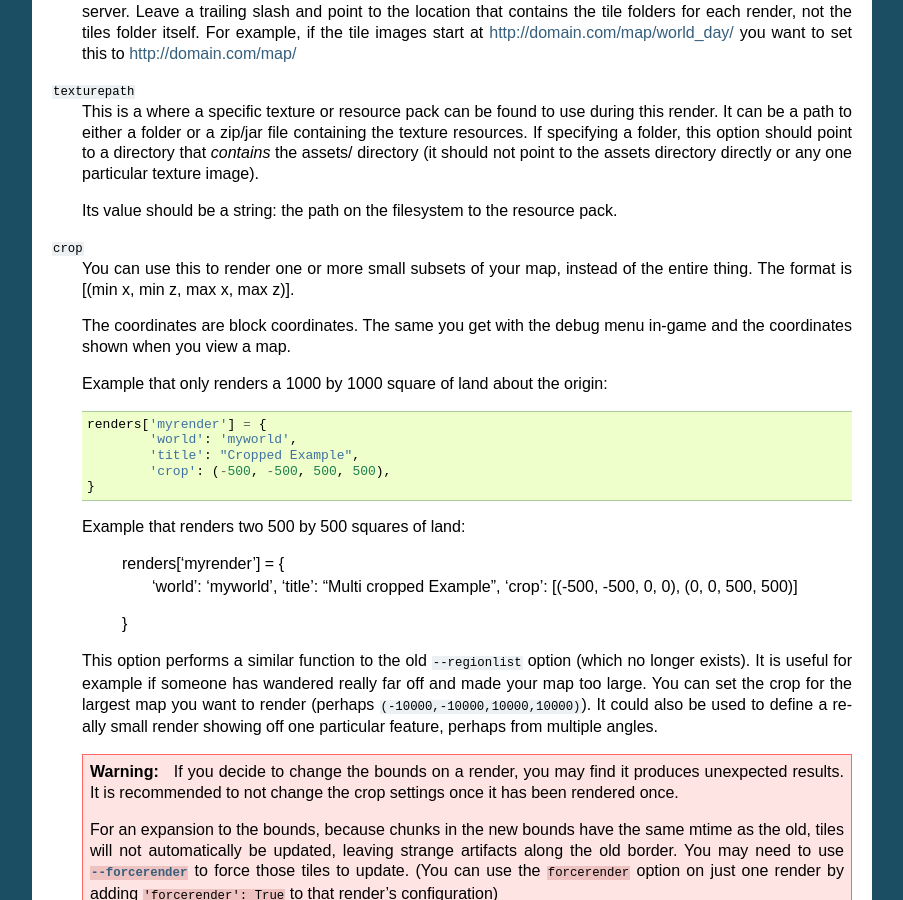
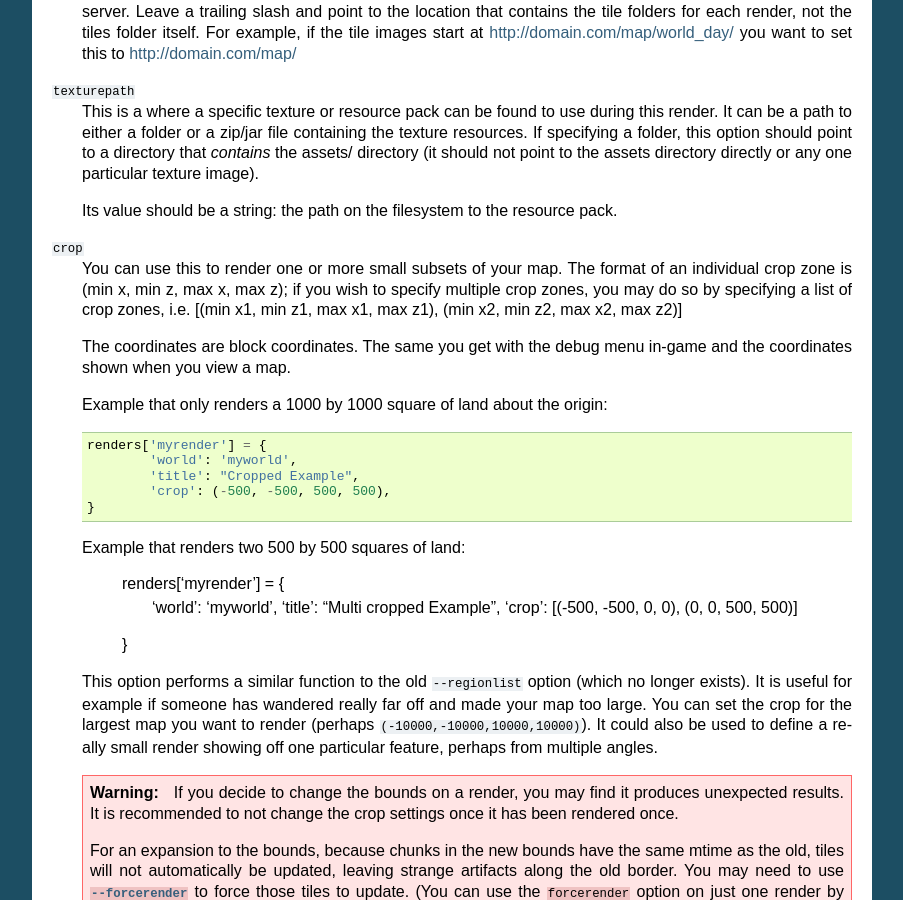
Before and after one commit to overviewer/Minecraft-Overviewer, a Sphinx documentation site: the page built from docs/config.rst, in a window 1280 px wide and 900 px high, scrolled down 10874 px. Shown: the whole window, without its empty margins (198-1101 px from the left). Built offline with Sphinx 7.4.7, drawn with Linux system fonts in a browser that asks for light colours.

Commit message:
Updated documentation and added an additional validation check for improperly formatted crop zones.

```diff
--- a/docs/config.rst
+++ b/docs/config.rst
@@ -709,8 +709,10 @@ values. The valid configuration keys are listed below.
 .. _crop:
 
 ``crop``
-    You can use this to render one or more small subsets of your map, instead
-    of the entire thing. The format is [(min x, min z, max x, max z)].
+    You can use this to render one or more small subsets of your map. The format
+    of an individual crop zone is (min x, min z, max x, max z); if you wish to
+    specify multiple crop zones, you may do so by specifying a list of crop zones,
+    i.e. [(min x1, min z1, max x1, max z1), (min x2, min z2, max x2, max z2)]
 
     The coordinates are block coordinates. The same you get with the debug menu
     in-game and the coordinates shown when you view a map.
```
Also changed, not shown: 1 other file.
